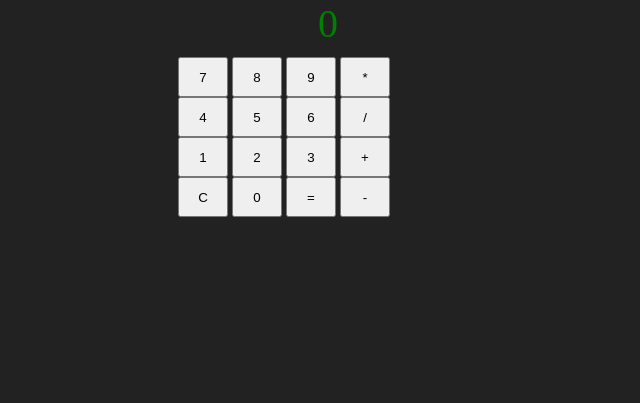
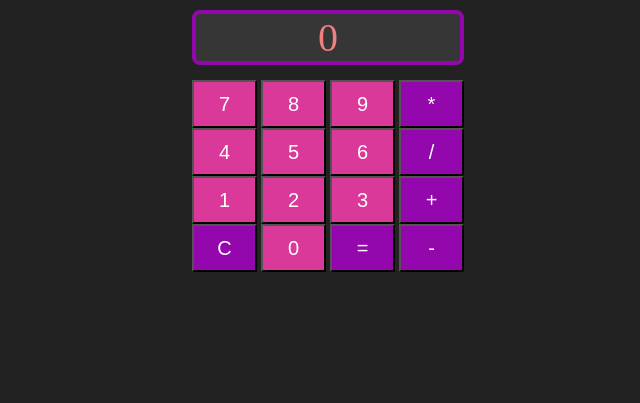
Before and after one commit to MatchaSage/calculator, a plain HTML site: page index.html in a window 1280 px wide. Shown: the whole page, without its empty margins (312-952 px from the left). Drawn offline with Linux system fonts and the light colour scheme.

Commit message:
Finish project

```diff
--- a/style.css
+++ b/style.css
@@ -13,19 +13,38 @@ body {
 }
 
 .display {
-    color: green;
-    padding-bottom: 10px;
+    border: 4px solid #9407ad;
+    border-radius: 8px;
+    color: lightcoral;
+    background-color: #363636;
+    margin-bottom: 15px;
+    margin-top: 10px;
     text-align: center;
     font-size: 40px;
 }
 .calc-body{
     display: flex;
     flex-direction: column;
-    height: 400px;
-    width: 300px;
+    height:auto;
+    width: 272px;
 }
 .num, .operator {
+    font-size: 20px;
+    color: white;
+    width: 65px;
+    height: 48px;
+}
+
+.row {
     flex: 1 0 auto;
-    width: 50px;
-    height: 40px;
 }
+
+.operator {
+    background-color: #9407ad;
+    border-color: black;
+}
+
+.num {
+    border-color: black;
+    background-color: #db399a;
+}
```
